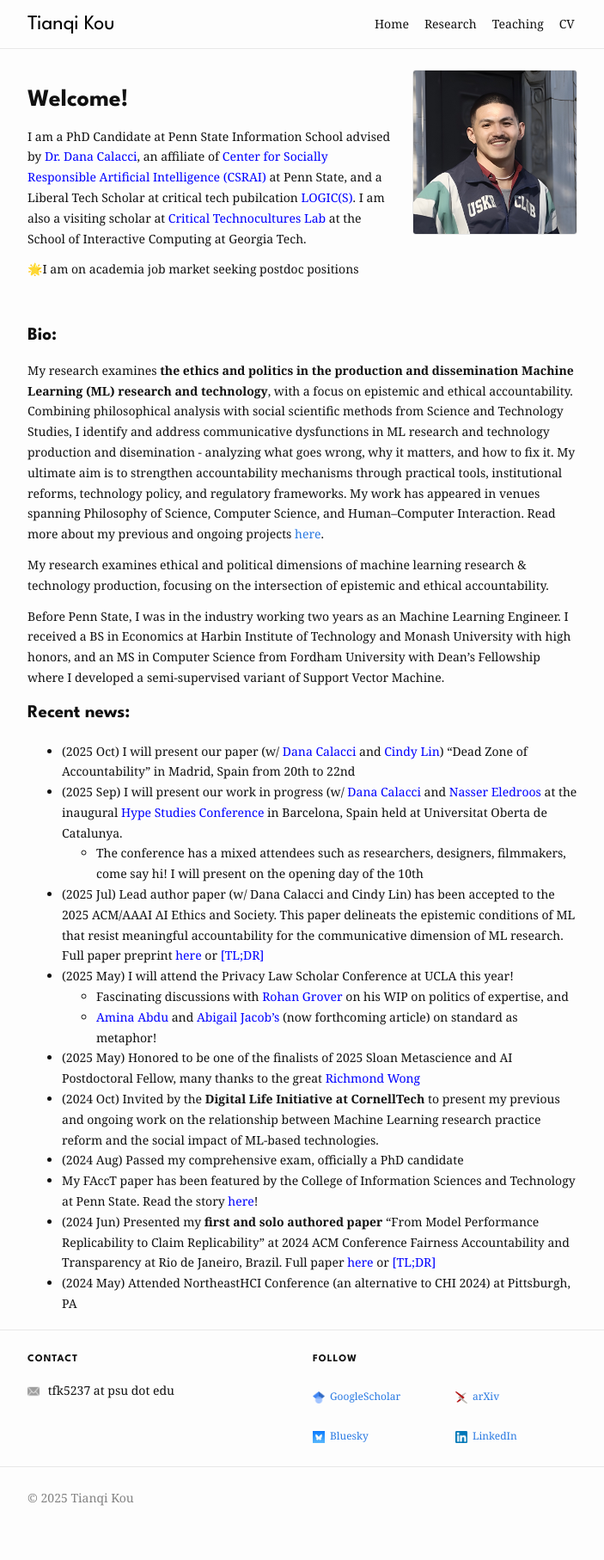
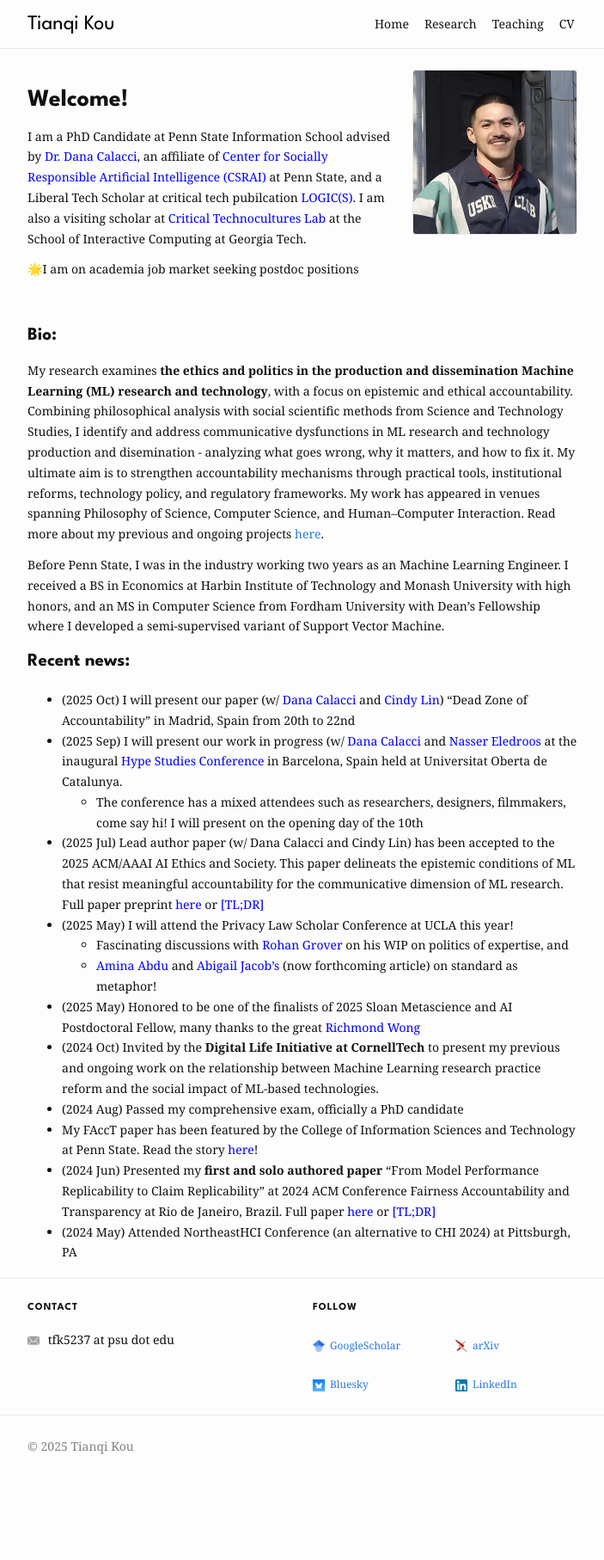
Before and after one commit to koutianqi/koutianqi.github.io, a Jekyll site: the page built from index.markdown, in a window 1280 px wide. Shown: the whole page at 86% size, without its empty margins (288-991 px from the left). Built offline with Jekyll 4.4.1, drawn with Linux system fonts in a browser that asks for light colours; after the commit the page ends 1754 px from its top, so only the background shows below that.

Commit message:
Update index.markdown

```diff
--- a/index.markdown
+++ b/index.markdown
@@ -21,9 +21,6 @@ I am a PhD Candidate at Penn State Information School advised by [<span style="c
 
 My research examines **the ethics and politics in the production and dissemination Machine Learning (ML) research and technology**, with a focus on epistemic and ethical accountability. Combining philosophical analysis with social scientific methods from Science and Technology Studies, I identify and address communicative dysfunctions in ML research and technology production and disemination - analyzing what goes wrong, why it matters, and how to fix it. My ultimate aim is to strengthen accountability mechanisms through practical tools, institutional reforms, technology policy, and regulatory frameworks. My work has appeared in venues spanning Philosophy of Science, Computer Science, and Human–Computer Interaction. Read more about my previous and ongoing projects [here](https://koutianqi.github.io/pages/research/).
 
-My research examines ethical and political dimensions of machine learning research & technology production, focusing on the intersection of epistemic and ethical accountability.
-
-
 Before Penn State, I was in the industry working two years as an Machine Learning Engineer. I received a BS in Economics at Harbin Institute of Technology and Monash University with high honors, and an MS in Computer Science from Fordham University with Dean's Fellowship where I developed a semi-supervised variant of Support Vector Machine.
 
 ## Recent news:
```
